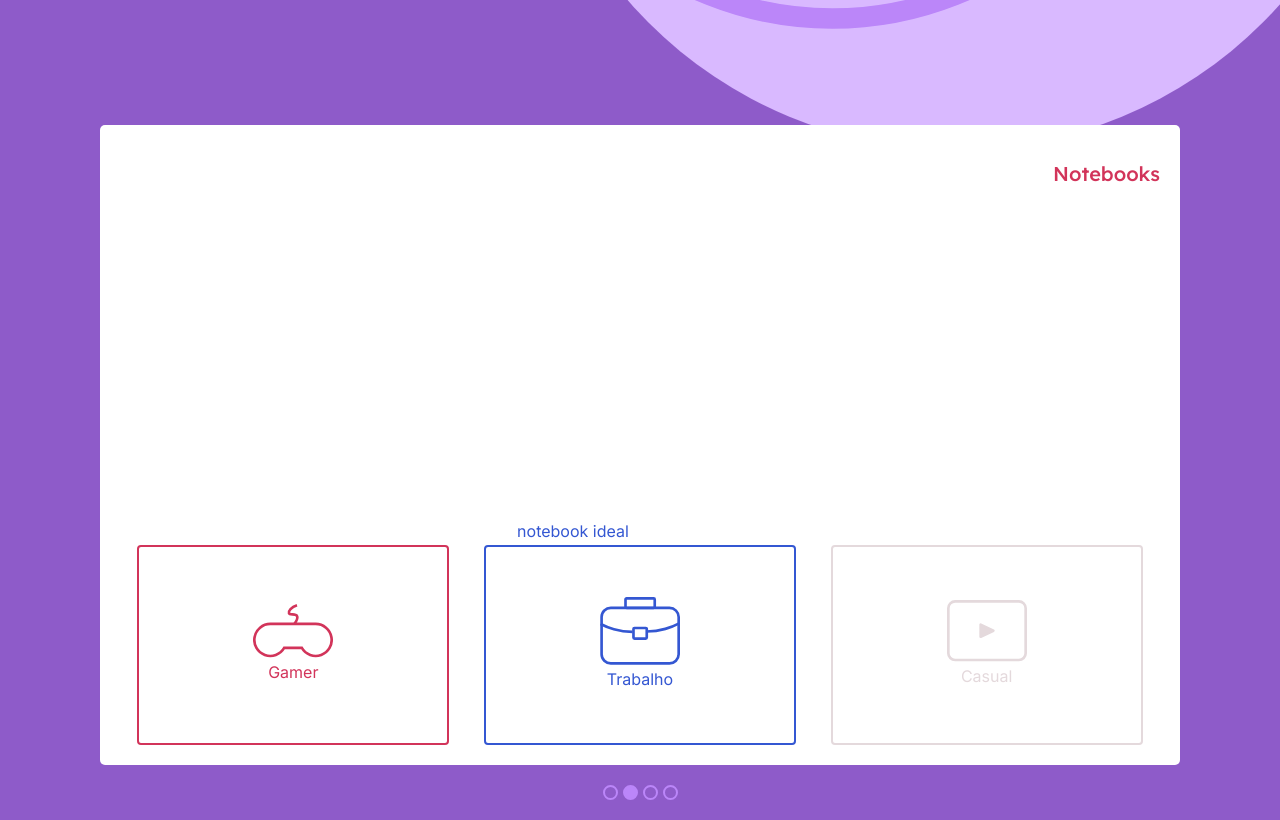
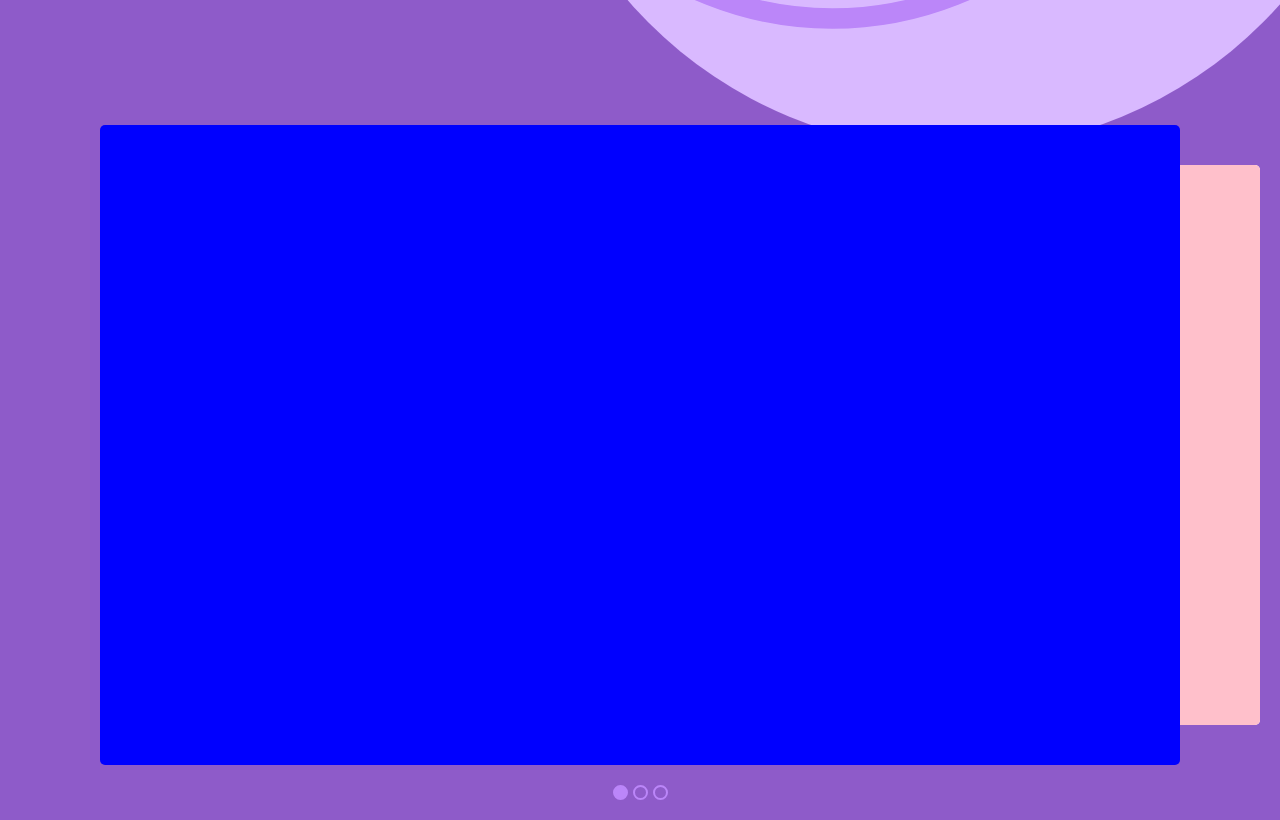
Before and after one commit to Hyaguinhogp/HGPEcommerce, a React (Create React App) app in the folder frontend/: page /home in a window 1280 px wide. Shown: the part 780-1600 px from the top of the page. Built offline with nearby package versions, Linux system fonts and the light colour scheme; some icons are missing.

Commit message:
feat: changing images working

```diff
--- a/frontend/src/components/HomeCategories/index.tsx
+++ b/frontend/src/components/HomeCategories/index.tsx
@@ -3,13 +3,31 @@ import { ReactComponent as Notebooks } from "../../assets/notebook_card.svg";
 import { ReactComponent as NoteGamer } from "../../assets/notebook_gamer_icon.svg";
 import { ReactComponent as NoteWork } from "../../assets/notebook_work_icon.svg";
 import { ReactComponent as NoteCasual } from "../../assets/notebook_casual_icon.svg";
+import { useState } from "react";
 
 const HomeCategories = () => {
+
+    const [images, setImages] = useState([0, 1, 2]);
+    const [actualImage, setActualImage] = useState(0);
+
+
+    const setProps = (position: number) => {
+        return {
+            position,
+            actualImage,
+            isSelected: position === actualImage,
+            right: position > actualImage,
+            left: position < actualImage
+        }
+    }
+
     return (
         <HomeCategoriesContainer>
             <HomeCategoriesContent>
                 <HomeCategoriesImages>
-                    <CategoryImage>
+                    <CategoryImage {...setProps(0)} style={{ backgroundColor: "blue" }}></CategoryImage>
+
+                    <CategoryImage {...setProps(1)}>
                         <Notebooks />
                         <InfoContainer>
                             <TitleContainer>
@@ -34,12 +52,18 @@ const HomeCategories = () => {
                             </BottomContainer>
                         </InfoContainer>
                     </CategoryImage>
+
+                    <CategoryImage {...setProps(2)} style={{ backgroundColor: "pink" }}></CategoryImage>
                 </HomeCategoriesImages>
                 <DotsContainer>
-                    <div className="dot"></div>
-                    <div className="dot selected"></div>
-                    <div className="dot"></div>
-                    <div className="dot"></div>
+                    {
+                        images.map((index, image) => {
+                            return <div
+                                className={index === actualImage ? "dot selected" : "dot"}
+                                onClick={() => setActualImage(index)}
+                            ></div>
+                        })
+                    }
                 </DotsContainer>
             </HomeCategoriesContent>
         </HomeCategoriesContainer>
--- a/frontend/src/components/HomeCategories/styles.ts
+++ b/frontend/src/components/HomeCategories/styles.ts
@@ -1,3 +1,4 @@
+import { motion } from "framer-motion";
 import styled from "styled-components";
 import { DefaultContainer, DefaultContent } from "../../styles/global";
 
@@ -21,17 +22,29 @@ export const HomeCategoriesImages = styled.div`
     width: 100%;
 `
 
-export const CategoryImage = styled.div`
-    position: relative;
+interface ICategoryImageProps {
+    position: number
+    actualImage: number
+    isSelected?: boolean
+    right?: boolean
+    left?: boolean
+}
+
+export const CategoryImage = styled(motion.div)`
+    position: ${(props: ICategoryImageProps) => props.isSelected ? "relative" : "absolute"};
     display: flex;
     justify-content: center;
     align-items: center;
     flex-direction: column;
-    width: 90%;
-    height: 80vh;
+    width: ${(props: ICategoryImageProps) => props.isSelected ? "90%" : "80%"};
+    height: ${(props: ICategoryImageProps) => props.isSelected ? "80vh" : "70vh"};
     border-radius: 5px;
     background-color: white;
     overflow: hidden;
+    right: ${({ isSelected, right }: ICategoryImageProps) => !isSelected && right ? "20px" : "none"};
+    left: ${({ isSelected, left }: ICategoryImageProps) => !isSelected && left ? "20px" : "none"};
+
+    z-index: ${(props: ICategoryImageProps) => props.isSelected ? 10 : 0};
 
     > svg {
         position: absolute;
@@ -122,6 +135,7 @@ export const DotsContainer = styled.div`
         height: 15px;
         border: 2px solid var(--theme-01);
         border-radius: 50%;
+        cursor: pointer;
     }
 
     .selected {
```
